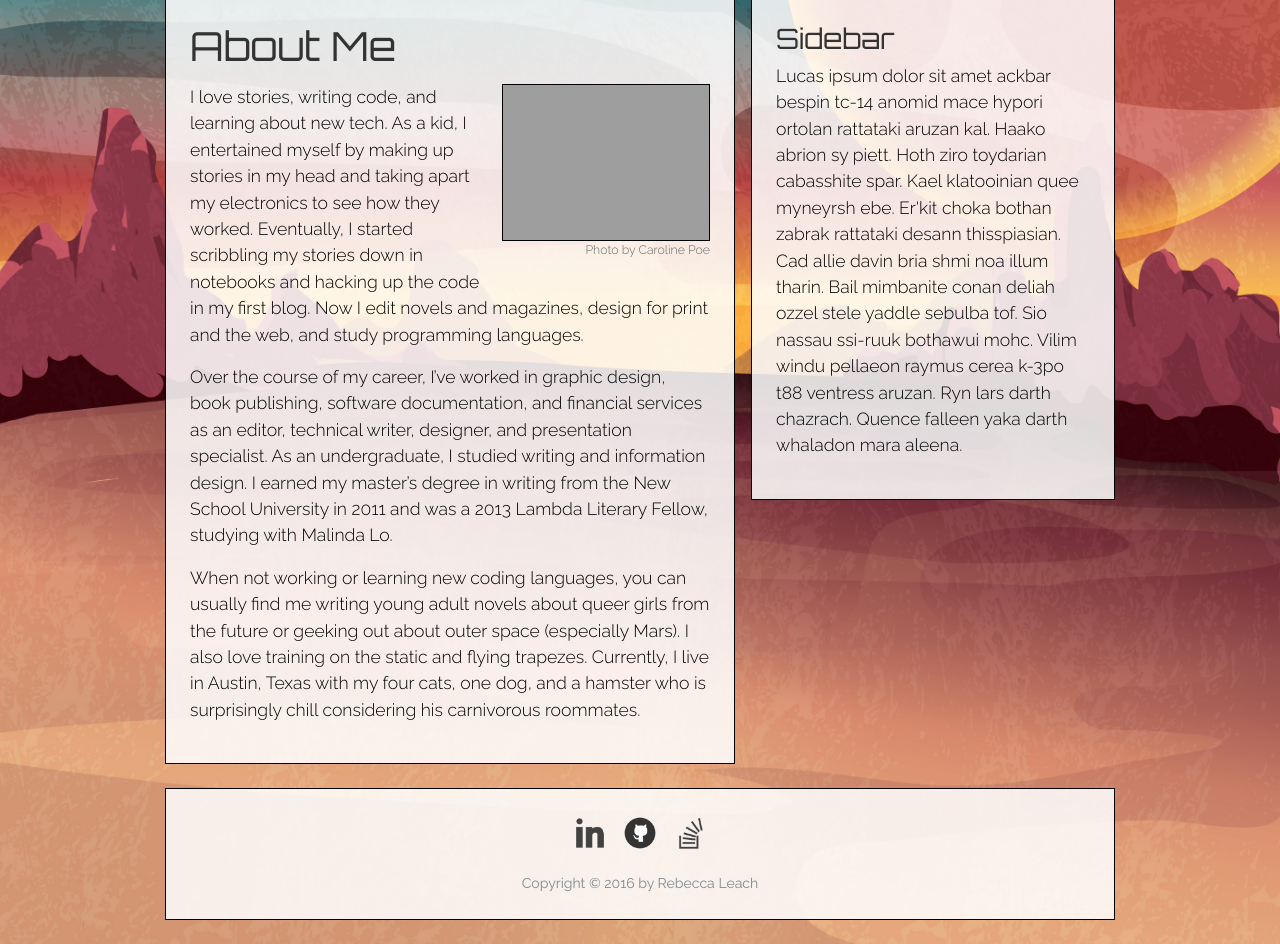
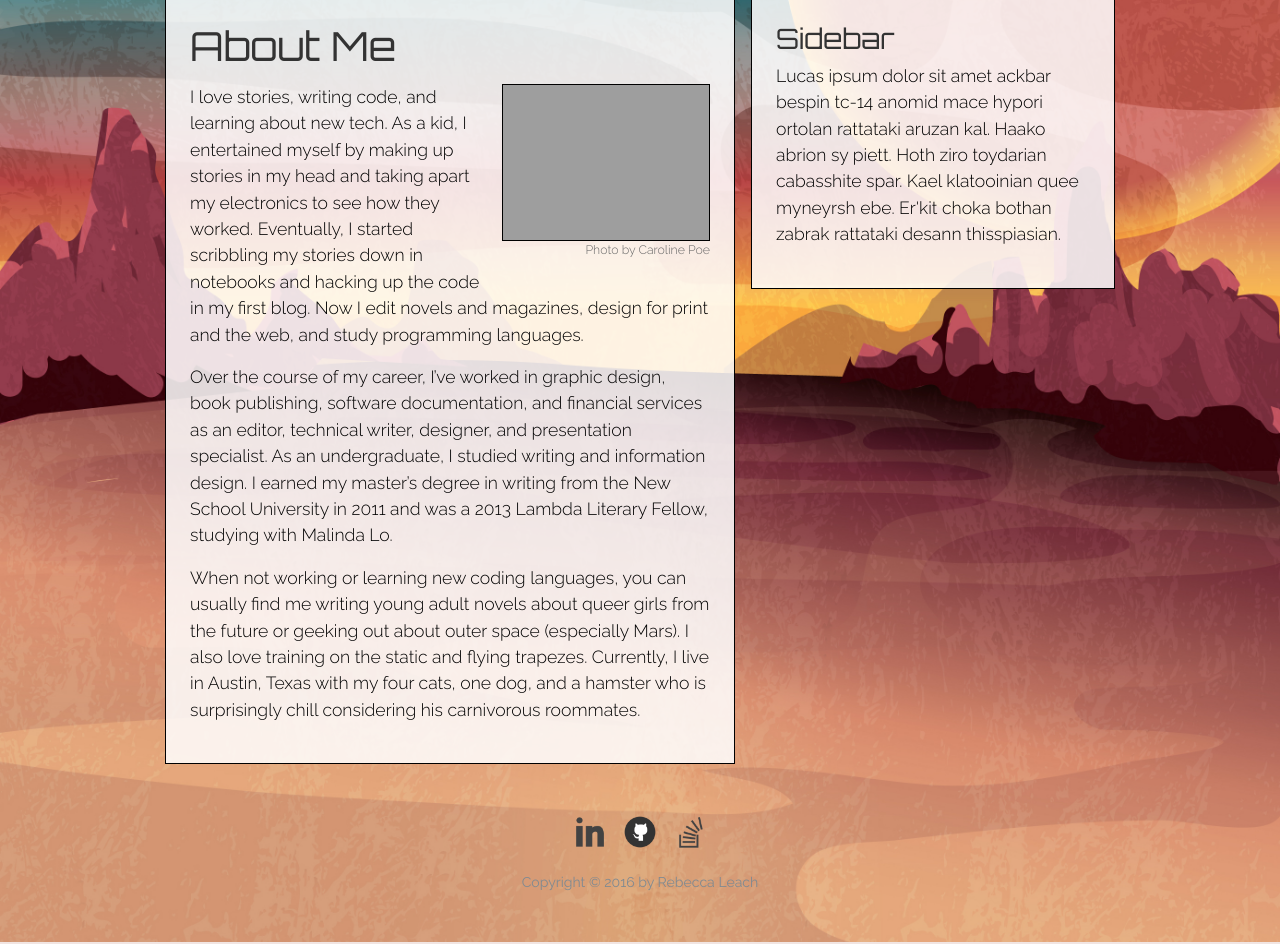
Before and after one commit to rebeccaleach/bootstrap-portfolio, a PHP site: page /about.html in a window 1280 px wide. Shown: the part 154-1098 px from the top of the page. Run offline with PHP 8.4, Linux system fonts and the light colour scheme; some libraries are stand-ins or nearby versions; grey boxes are pictures that could not be loaded.

Commit message:
sidebar updates

```diff
--- a/about.html
+++ b/about.html
@@ -55,28 +55,25 @@
 
         </nav>
 
+      </div>
 
-
-      </div>
 
       <div class="row">
 
-        <div class="row-height">
-
-          <main class="col-lg-6 offset-lg-1 col-height p-a-2">
-
-            <div class="inside">
+          <main class="col-lg-6 offset-lg-1 p-a-2"> <!-- begin main content -->
 
               <h1>About Me</h1>
 
               <p class="m-t-1">
 
                 <figure class="figure">
+
                   <img src="assets/images/stattrap.jpg" alt="Rebecca performing on the static trapeze" class="img-fluid img-figure">
+
                   <div class="photo-credit">
                     Photo by Caroline Poe
                   </div>
-    <!--             <figcaption class="figure-caption">I do this for fun!</figcaption> -->
+
                 </figure>
 
               I love stories, writing code, and learning about new tech. As a kid, I entertained myself by making up stories in my head and taking apart my electronics to see how they worked. Eventually, I started scribbling my stories down in notebooks and hacking up the code in my first blog. Now I edit novels and magazines, design for print and the web, and study programming languages.</p>
@@ -85,33 +82,31 @@
 
               <p>When not working or learning new coding languages, you can usually find me writing young adult novels about queer girls from the future or geeking out about outer space (especially Mars). I also love training on the static and flying trapezes. Currently, I live in Austin, Texas with my four cats, one dog, and a hamster who is surprisingly chill considering his carnivorous roommates.</p>
 
-            </div> <!-- closing .inside 1 -->
-
           </main>
 
 
-          <div class="col-lg-4  col-height sidebar-wrap"> <!-- begin sidebar -->
-
-            <div class="inside">
+          <div class="col-lg-4  col-lg-height sidebar-wrap"> <!-- begin sidebar -->
 
             <div class="m-l-1 p-a-2 sidebar">
 
+              <div class="sidebar-row">
+
                 <h3>Sidebar</h3>
 
-                <p>Lucas ipsum dolor sit amet ackbar bespin tc-14 anomid mace hypori ortolan rattataki aruzan kal. Haako abrion sy piett. Hoth ziro toydarian cabasshite spar. Kael klatooinian quee myneyrsh ebe. Er'kit choka bothan zabrak rattataki desann thisspiasian. Cad allie davin bria shmi noa illum tharin. Bail mimbanite conan deliah ozzel stele yaddle sebulba tof. Sio nassau ssi-ruuk bothawui mohc. Vilim windu pellaeon raymus cerea k-3po t88 ventress aruzan. Ryn lars darth chazrach. Quence falleen yaka darth whaladon mara aleena.</p>
+                <p>Lucas ipsum dolor sit amet ackbar bespin tc-14 anomid mace hypori ortolan rattataki aruzan kal. Haako abrion sy piett. Hoth ziro toydarian cabasshite spar. Kael klatooinian quee myneyrsh ebe. Er'kit choka bothan zabrak rattataki desann thisspiasian.</p>
 
-              </div>
+              </div> <!-- closes sidebar-row -->
 
-            </div> <!-- closing .inside 2 -->
+            </div> <!-- closes sidebar -->
 
-          </div>
-
-        </div> <!-- closing .row-height -->
-
-      </div>
+          </div> <!-- closes sidebar container -->
 
 
-      <div class="row">
+      </div> <!-- closes row -->
+
+
+
+      <div class="row"> <!-- begin footer -->
 
         <footer class="col-lg-10 offset-lg-1 m-y-2 p-a-2 text-xs-center">
 
--- a/assets/css/style.css
+++ b/assets/css/style.css
@@ -47,8 +47,7 @@ header a:hover {
 nav,
 main,
 .sidebar,
-section,
-footer {
+section {
 	background-color: rgba(255,255,255,0.85);
 	border: solid 1px black;
 	zoom: 1;
@@ -98,6 +97,23 @@ h6 {
 }
 
 
+
+
+.inside-full-height {
+  /*
+  // if you want to give content full height give him height: 100%;
+  // with content full height you can't apply margins to the content
+  // content full height does not work in ie http://stackoverflow.com/questions/27384433/ie-display-table-cell-child-ignores-height-100
+  */
+  height: 100%;
+  margin-top: 0;
+  margin-bottom: 0;
+}
+
+
+
+
+
 .sidebar-wrap {
 	padding: 0;
 }
@@ -105,6 +121,10 @@ h6 {
 footer img {
 	width: 40px;
 }
+
+
+
+
 
 .display-1 {
 	font-size: 70px;
```
Lines whose indentation alone changed are shown as unchanged.
